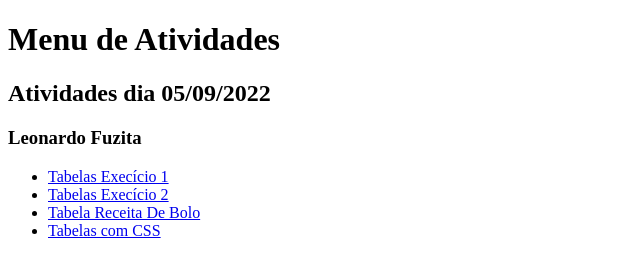
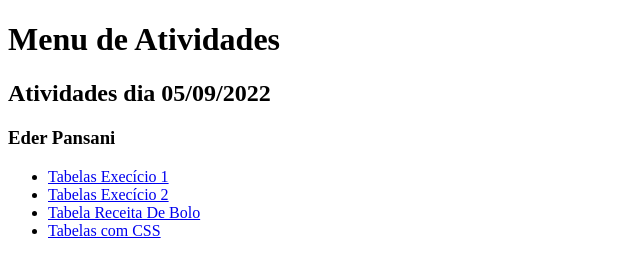
Before and after one commit to leofuzita/DWS-IFSP-, a plain HTML site: page index.html in a window 1280 px wide. Shown: the full height of the page, 0-640 px from the left. Drawn offline with Linux system fonts and the light colour scheme.

Commit message:
Update index.html

```diff
--- a/index.html
+++ b/index.html
@@ -11,7 +11,7 @@
 <body>
     <h1>Menu de Atividades</h1>
     <h2>Atividades dia 05/09/2022</h2>
-    <h3>Leonardo Fuzita</h3>
+    <h3>Eder Pansani</h3>
     <ul>
         <li>
             <a href="TabelasEx1.html" target="_blank">Tabelas Execício 1</a>
```
